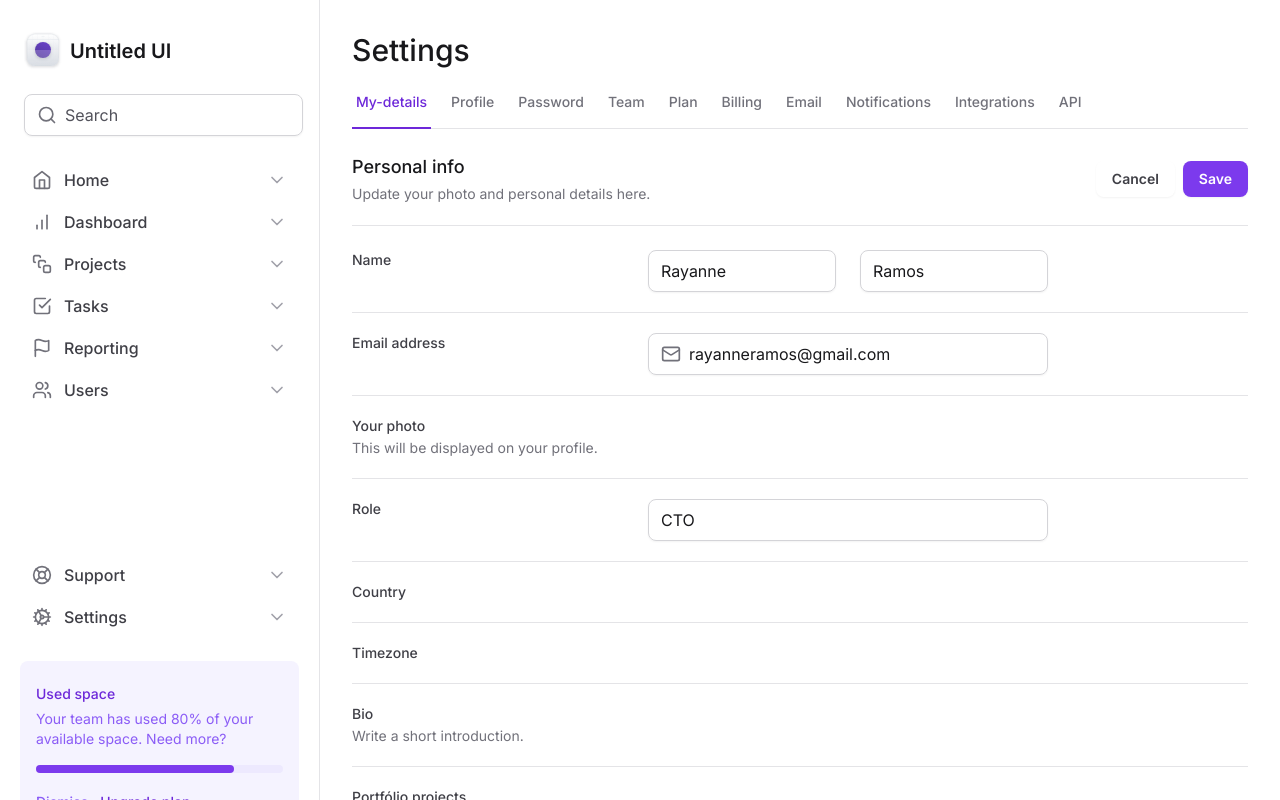
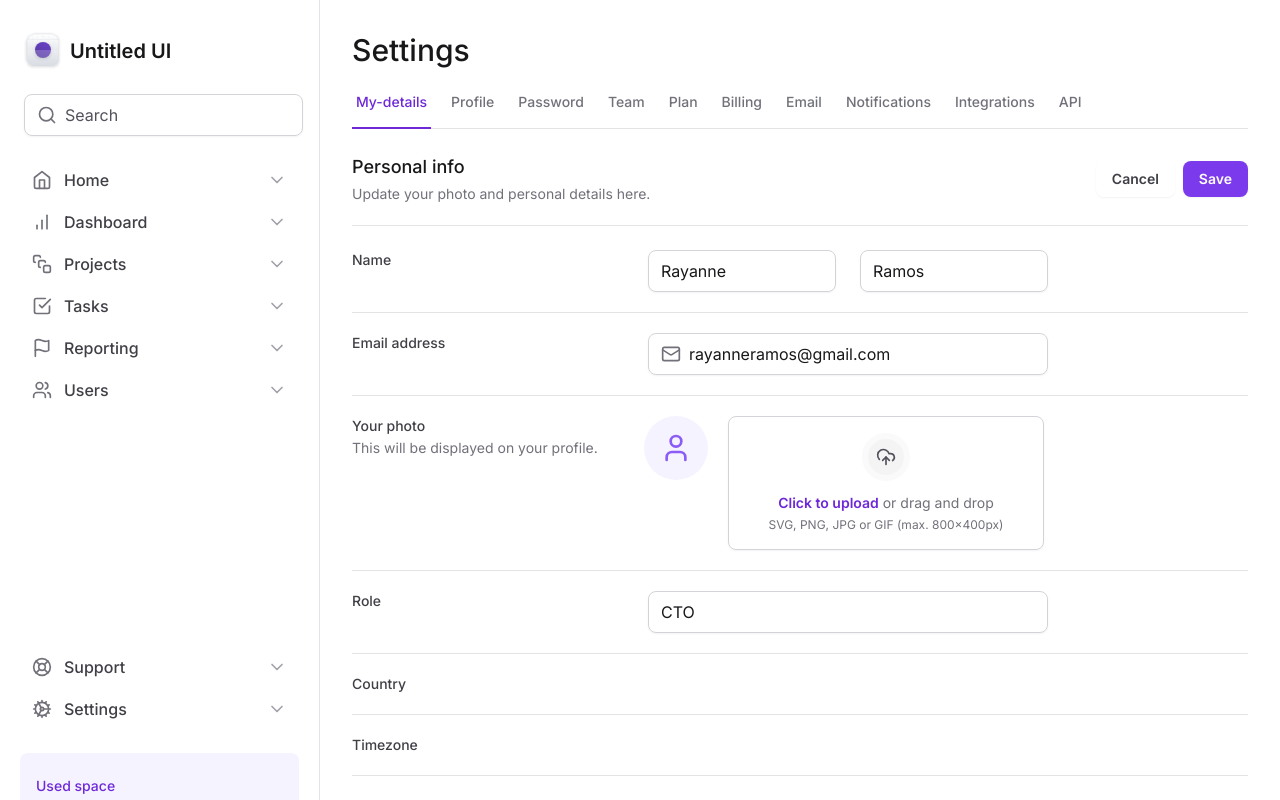
Before and after one commit to RayanneRamos/masterizando-tailwind, a Next.js app: page / in a window 1280 px wide. Shown: the top 800 px of the page. Built offline with nearby package versions, Linux system fonts and the light colour scheme.

Commit message:
upload de avatar

```diff
--- a/src/app/page.tsx
+++ b/src/app/page.tsx
@@ -1,7 +1,7 @@
 /* eslint-disable prettier/prettier */
 import { InputControl, InputPrefix, InputRoot } from "@/components/Input";
 import { SettingsTabs } from "@/components/SettingsTabs";
-import { Mail } from "lucide-react";
+import { Mail, UploadCloud, User } from "lucide-react";
 
 export default function Home() {
   return (
@@ -82,7 +82,31 @@ export default function Home() {
               </span>
             </label>
 
-            <div></div>
+            <div className="flex items-start gap-5">
+              <div className="flex h-16 w-16 items-center justify-center rounded-full bg-violet-50">
+                <User className="h-8 w-8 text-violet-500" />
+              </div>
+              <label
+                htmlFor="photo"
+                className="group flex flex-1 cursor-pointer flex-col items-center gap-3 rounded-lg border border-zinc-300 px-6 py-4 text-center text-zinc-500 shadow-sm hover:border-violet-200 hover:bg-violet-25 hover:text-violet-500"
+              >
+                <div className="rounded-full border-6 border-zinc-50 bg-zinc-100 p-2 group-hover:border-violet-50 group-hover:bg-violet-100">
+                  <UploadCloud className="h-5 w-5 text-zinc-600 group-hover:text-violet-600" />
+                </div>
+                <div className="flex flex-col items-center gap-1">
+                  <span className="text-sm">
+                    <span className="font-semibold text-violet-700">
+                      Click to upload
+                    </span>{" "}
+                    or drag and drop
+                  </span>
+                  <span className="text-xs">
+                    SVG, PNG, JPG or GIF (max. 800x400px)
+                  </span>
+                </div>
+              </label>
+              <input type="file" className="sr-only" id="photo" />
+            </div>
           </div>
           <div className="grid grid-cols-form gap-3 pt-5">
             <label htmlFor="role" className="text-sm font-medium text-zinc-700">
--- a/tailwind.config.ts
+++ b/tailwind.config.ts
@@ -9,6 +9,16 @@ const config: Config = {
         app: "minmax(18rem, 20rem) 1fr",
         profile: "max-content 1fr min-content",
         form: "minmax(7.5rem, 17.5rem) minmax(25rem, 1fr) minmax(0, 15rem)",
+      },
+
+      borderWidth: {
+        6: "6px",
+      },
+
+      colors: {
+        violet: {
+          25: "#fcfaff",
+        },
       },
 
       maxWidth: {
```
